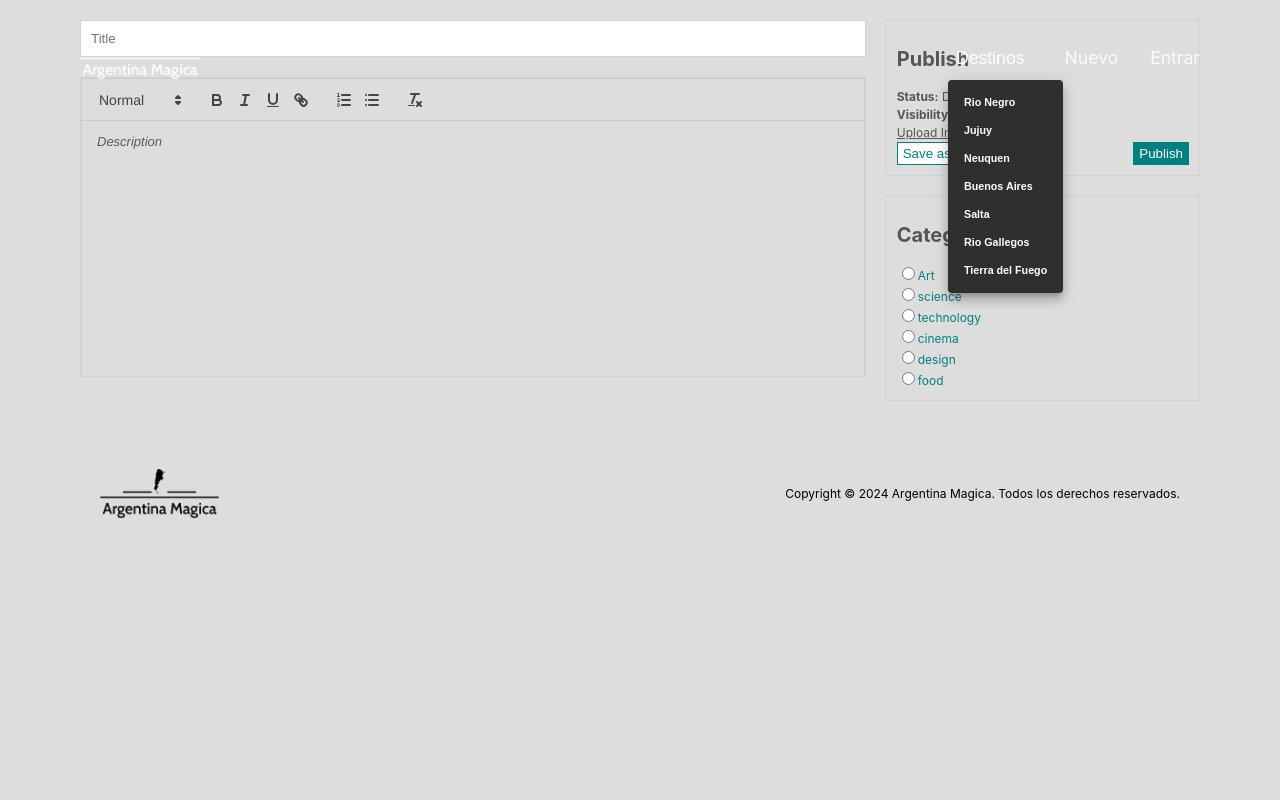
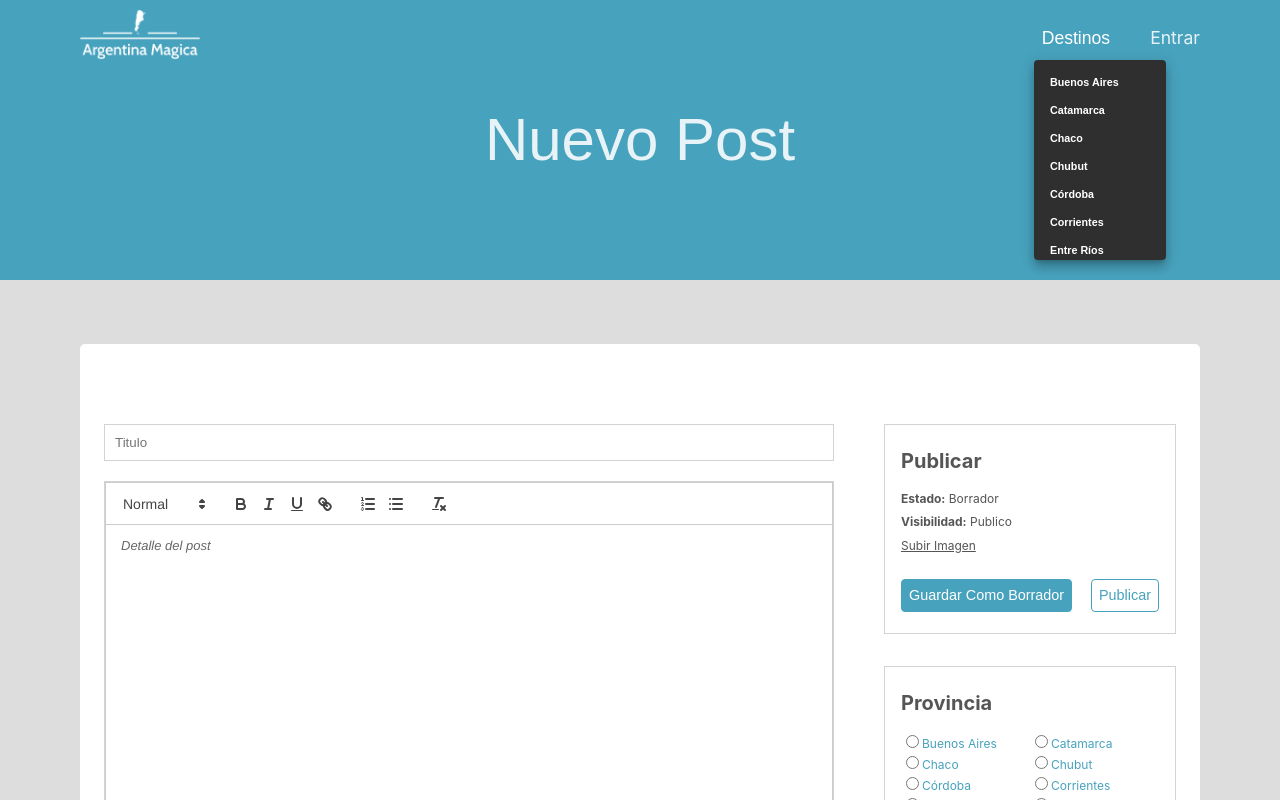
Before and after one commit to fcoronel89/blog, a React (Vite) app in the folder client/: page /write in a window 1280 px wide. Both pictures are taken after a click on the button "Destinos". Shown: the top 800 px of the page. Built offline with nearby package versions, Linux system fonts and the light colour scheme; no server answers.

Commit message:
refactor write post page and categories with new ones

```diff
--- a/client/src/components/Navbar/Navbar.jsx
+++ b/client/src/components/Navbar/Navbar.jsx
@@ -4,6 +4,7 @@
 import { AuthContext } from "../../context/authContext";
 import "./Navbar.scss";
 import { Box, Button, Menu, MenuItem, Fade } from "@mui/material";
+import { categories } from "../../utils/helpers";
 
 const Navbar = () => {
   const { currentUser, logout } = useContext(AuthContext);
@@ -57,38 +58,27 @@
             open={open}
             onClose={handleClose}
             TransitionComponent={Fade}
+            className="categories-menu"
           >
-            <MenuItem className="link" component={Link} to={"/?cat=art"}>
-              <h6>Rio Negro</h6>
-            </MenuItem>
-            <MenuItem className="link" component={Link} to={"/?cat=science"}>
-              <h6>Jujuy</h6>
-            </MenuItem>
-            <MenuItem className="link" component={Link} to={"/?cat=technology"}>
-              <h6>Neuquen</h6>
-            </MenuItem>
-            <MenuItem className="link" component={Link} to={"/?cat=cinema"}>
-              <h6>Buenos Aires</h6>
-            </MenuItem>
-            <MenuItem className="link" component={Link} to={"/?cat=design"}>
-              <h6>Salta</h6>
-            </MenuItem>
-            <MenuItem className="link" component={Link} to={"/?cat=food"}>
-              <h6>Rio Gallegos</h6>
-            </MenuItem>
-            <MenuItem className="link" component={Link} to={"/?cat=food"}>
-              <h6>Tierra del Fuego</h6>
-            </MenuItem>
+            {categories.map((category) => (
+              <MenuItem
+                className="link"
+                component={Link}
+                to={`/?cat=${category.id}`}
+                onClick={handleClose}
+              >
+                <h6>{category.description}</h6>
+              </MenuItem>
+            ))}
           </Menu>
-
-          <Link className="link" to={"/write"}>
-            Nuevo
-          </Link>
 
           {currentUser ? (
             <>
-            <span>{currentUser?.userName}</span>
-            <span onClick={logout}>Salir</span>
+              <Link className="link" to={"/write"}>
+                Nuevo
+              </Link>
+              <span>{currentUser?.userName}</span>
+              <span onClick={logout}>Salir</span>
             </>
           ) : (
             <Link className="link" to={"/login"}>
--- a/client/src/components/Navbar/Navbar.scss
+++ b/client/src/components/Navbar/Navbar.scss
@@ -62,3 +62,9 @@
     }
   }
 }
+
+.categories-menu {
+  .MuiPaper-root {
+    max-height: 200px;
+  }
+}
--- a/client/src/lib/validationSchemas.js
+++ b/client/src/lib/validationSchemas.js
@@ -1,4 +1,5 @@
 import { z } from "zod";
+import { categories } from "../utils/helpers";
 
 export const loginSchema = z.object({
   userName: z.string().min(1, "userName is required"),
@@ -17,18 +18,20 @@
   email: z.string().min(1, "email is required").email("email is invalid"),
 });
 
+const idArray = categories.map(province => province.id);
+
 export const postSchema = z.object({
   title: z.string().min(1, "title is required"),
   desc: z.string().min(1, "description is required").refine((value) => value.trim().length > 0, {
     message: "Please enter a valid description.",
   }),
   cat: z
-    .enum(["art", "science", "technology", "cinema", "design", "food"], "category is required")
+    .enum(idArray, "category is required")
     .refine((value) => !!value, {
       message: "Please select a valid option.",
     }),
   image: z.object({
-    file: z.unknown().refine((value) => value instanceof File, {
+    file: z.unknown().refine((value) => value instanceof File || value === undefined, {
       message: "Please select an image file.",
     }),
   }),
--- a/client/src/pages/Single.jsx
+++ b/client/src/pages/Single.jsx
@@ -3,7 +3,7 @@
 import Delete from "../img/delete.png";
 import { Link, useNavigate, useParams } from "react-router-dom";
 import Menu from "../components/Menu";
-import { getFormatedDateFromString } from "../utils/helpers";
+import { getCategoryById, getFormatedDateFromString } from "../utils/helpers";
 import { AuthContext } from "../context/authContext";
 import { useQuery } from "@tanstack/react-query";
 import { deletePost, getPost } from "../api/posts";
@@ -43,7 +43,6 @@
     }
   };
 
-  console.log(post);
   return (
     <>
       {isLoading && "Loading..."}
@@ -75,7 +74,7 @@
               </div>
               <BlogPost htmlContent={post.desc} />
             </div>
-            <Menu cat={post.category} />
+            <Menu cat={getCategoryById(post.category)} />
           </div>
         </>
       )}
--- a/client/src/pages/Write.jsx
+++ b/client/src/pages/Write.jsx
@@ -4,14 +4,24 @@
 import "react-quill/dist/quill.snow.css";
 import { Controller } from "react-hook-form";
 import useCreatePostForm from "../hooks/useCreatePostForm";
+import HeaderSection from "../components/UI/HeaderSection";
+import { Box, Button, Typography } from "@mui/material";
+import "./Write.scss";
+import { categories } from "../utils/helpers";
 
 const Write = () => {
   const { register, handleSubmit, errors, control } = useCreatePostForm();
 
   return (
-    <form className="add container" onSubmit={handleSubmit}>
+    <>
+      <HeaderSection cssClasses={"single-header"}>
+        <Typography variant="h2" component="h1">
+          Nuevo Post
+        </Typography>
+      </HeaderSection>
+      <form className="new-post container" onSubmit={handleSubmit}>
         <div className="content">
-        <input {...register("title")} type="text" placeholder="Title" />
+          <input {...register("title")} type="text" placeholder="Titulo" />
           {errors.title && <p className="error">{errors.title.message}</p>}
           <div className="editorContainer">
             <Controller
@@ -21,7 +31,7 @@
                 <ReactQuill
                   className="editor"
                   theme="snow"
-                placeholder="Description"
+                  placeholder="Detalle del post"
                   onChange={(value) => field.onChange(value)}
                   value={field.value}
                 />
@@ -32,15 +42,16 @@
         </div>
         <div className="menu">
           <div className="item">
-          <h1>Publish</h1>
+            <h1>Publicar</h1>
+            <Box display={"flex"} flexDirection={"column"} gap={0.7}>
               <span>
-            <b>Status:</b> Draft
+                <b>Estado:</b> Borrador
               </span>
               <span>
-            <b>Visibility:</b> Public
+                <b>Visibilidad:</b> Publico
               </span>
               <label className="file" htmlFor="image.file">
-            Upload Image
+                Subir Imagen
                 <Controller
                   name="image.file"
                   control={control}
@@ -57,120 +68,50 @@
                   <p className="error">{errors.image.file.message}</p>
                 )}
               </label>
+            </Box>
             <div className="buttons">
-            <button>Save as a draft</button>
-            <button type="submit">Publish</button>
+              <Button
+                variant="outlined"
+                size="small"
+                className="button button-draft"
+              >
+                Guardar como borrador
+              </Button>
+              <Button type="submit" className="button button-publish">
+                Publicar
+              </Button>
             </div>
           </div>
           <div className="item">
-          <h1>Category</h1>
-          <div className="cat">
-            <label htmlFor="art">
+            <h1>Provincia</h1>
+            <Box className="categories-container">
+              {categories.map((category) => (
+                <Box className="cat" key={category.id}>
+                  <label htmlFor={category.id}>
                     <Controller
                       control={control}
                       name="cat"
                       render={({ field }) => (
                         <input
                           type="radio"
-                    value="art"
-                    checked={field.value === "art"}
-                    onChange={() => field.onChange("art")}
+                          value={category.id}
+                          checked={field.value === category.id}
+                          onChange={() => field.onChange(category.id)}
                         />
                       )}
                     />
-              Art
+                    {category.description}
                   </label>
-          </div>
-          <div className="cat">
-            <label htmlFor="science">
-              <Controller
-                control={control}
-                name="cat"
-                render={({ field }) => (
-                  <input
-                    type="radio"
-                    value="science"
-                    checked={field.value === "science"}
-                    onChange={() => field.onChange("science")}
-                  />
-                )}
-              />
-              science
-            </label>
-          </div>
-          <div className="cat">
-            <label htmlFor="technology">
-              <Controller
-                control={control}
-                name="cat"
-                render={({ field }) => (
-                  <input
-                    type="radio"
-                    value="technology"
-                    checked={field.value === "technology"}
-                    onChange={() => field.onChange("technology")}
-                  />
-                )}
-              />
-              technology
-            </label>
-          </div>
-          <div className="cat">
-            <label htmlFor="cinema">
-              <Controller
-                control={control}
-                name="cat"
-                render={({ field }) => (
-                  <input
-                    type="radio"
-                    value="cinema"
-                    checked={field.value === "cinema"}
-                    onChange={() => field.onChange("cinema")}
-                  />
-                )}
-              />
-              cinema
-            </label>
-          </div>
-          <div className="cat">
-            <label htmlFor="design">
-              <Controller
-                control={control}
-                name="cat"
-                render={({ field }) => (
-                  <input
-                    type="radio"
-                    value="design"
-                    checked={field.value === "design"}
-                    onChange={() => field.onChange("design")}
-                  />
-                )}
-              />
-              design
-            </label>
-          </div>
-          <div className="cat">
-            <label htmlFor="food">
-              <Controller
-                control={control}
-                name="cat"
-                render={({ field }) => (
-                  <input
-                    type="radio"
-                    value="food"
-                    checked={field.value === "food"}
-                    onChange={() => field.onChange("food")}
-                  />
-                )}
-              />
-              food
-            </label>
-          </div>
+                </Box>
+              ))}
+            </Box>
+
             {errors.cat && <p className="error">{errors.cat.message}</p>}
           </div>
         </div>
         {errors.general && <p className="error">{errors.general.message}</p>}
       </form>
+    </>
   );
 };
 
--- /dev/null
+++ b/client/src/pages/Write.scss
@@ -0,0 +1,95 @@
+.new-post {
+  display: flex;
+  gap: 50px;
+  color: #000;
+  background: #fff;
+  padding: 5rem 1.5rem;
+  margin-top: 4rem;
+  border-radius: 5px;
+
+  .content {
+    flex: 5;
+    display: flex;
+    flex-direction: column;
+    gap: 20px;
+
+    input {
+      padding: 10px;
+      border: 1px solid lightgray;
+    }
+
+    .editorContainer {
+      height: 400px;
+      overflow: scroll;
+      border: 1px solid lightgray;
+
+      .editor {
+        height: 100%;
+        border: none;
+      }
+    }
+  }
+
+  .error {
+    color: red;
+  }
+
+  .menu {
+    flex: 2;
+    display: flex;
+    flex-direction: column;
+    gap: 2rem;
+
+    .item {
+      border: 1px solid lightgray;
+      padding: .5rem 1rem 1.3rem;
+      flex: 1;
+      display: flex;
+      flex-direction: column;
+      justify-content: space-between;
+      font-size: 12px;
+      color: #555;
+
+      h1 {
+        font-size: 20px;
+      }
+
+      .file {
+        text-decoration: underline;
+        cursor: pointer;
+      }
+
+      .buttons {
+        display: flex;
+        justify-content: space-between;
+        margin-top: 1.5rem;
+
+        .button {
+          padding: 3px 7px;
+          text-transform: capitalize;
+          font-size: 0.9rem;
+        }
+      }
+
+      .button-draft {
+        background-color: #47a2bd;
+        border: 1px solid #47a2bd;
+        color: white;
+      }
+      .button-publish {
+        border: 1px solid #47a2bd;
+        color: #47a2bd;
+      }
+    }
+  }
+
+  .categories-container {
+    display: flex;
+    flex-wrap: wrap;
+
+    .cat {
+        color: #47a2bd;
+        flex: 50%
+    }
+  }
+}
--- a/client/src/style.scss
+++ b/client/src/style.scss
@@ -109,94 +109,24 @@
       height: 50px;
     }
   }
+}
 
+::-webkit-scrollbar {
+  width: 12px;
+}
 
+::-webkit-scrollbar-thumb {
+  background-color: #555; /* Dark color for the thumb */
+  border-radius: 6px;
+}
 
-  .add {
-    display: flex;
-    margin-top: 20px;
-    gap: 20px;
+::-webkit-scrollbar-track {
+  background-color: #333; /* Dark color for the track */
+}
 
-    .content {
-      flex: 5;
-      display: flex;
-      flex-direction: column;
-      gap: 20px;
-
-      input {
-        padding: 10px;
-        border: 1px solid lightgray;
-      }
-
-      .editorContainer {
-        height: 300px;
-        overflow: scroll;
-        border: 1px solid lightgray;
-
-        .editor {
-          height: 100%;
-          border: none;
-        }
-      }
-    }
-
-    .error {
-      color: red;
-    }
-
-    .menu {
-      flex: 2;
-      display: flex;
-      flex-direction: column;
-      gap: 20px;
-
-      .item {
-        border: 1px solid lightgray;
-        padding: 10px;
-        flex: 1;
-        display: flex;
-        flex-direction: column;
-        justify-content: space-between;
-        font-size: 12px;
-        color: #555;
-
-        h1 {
-          font-size: 20px;
-        }
-
-        .file {
-          text-decoration: underline;
-          cursor: pointer;
-        }
-
-        .buttons {
-          display: flex;
-          justify-content: space-between;
-
-          :first-child {
-            cursor: pointer;
-            color: teal;
-            background-color: white;
-            border: 1px solid teal;
-            padding: 3px 5px;
-          }
-
-          :last-child {
-            cursor: pointer;
-            color: white;
-            background-color: teal;
-            border: 1px solid teal;
-            padding: 3px 5px;
-          }
-        }
-
-        .cat {
-          display: flex;
-          align-items: center;
-          gap: 2px;
-          color: teal;
-        }
-      }
-    }
-  }
+/* For Firefox */
+/* Note: As of my last knowledge update, Firefox has limited support for styling scrollbars */
+* {
+  scrollbar-color: #555 #333;
+  scrollbar-width: thin;
 }
--- a/client/src/utils/helpers.ts
+++ b/client/src/utils/helpers.ts
@@ -29,3 +29,33 @@
 
   return formattedDate;
 };
+
+export const categories = [
+  { id: "bue", description: "Buenos Aires" },
+  { id: "cat", description: "Catamarca" },
+  { id: "cha", description: "Chaco" },
+  { id: "chu", description: "Chubut" },
+  { id: "cba", description: "Córdoba" },
+  { id: "cor", description: "Corrientes" },
+  { id: "er", description: "Entre Ríos" },
+  { id: "for", description: "Formosa" },
+  { id: "juj", description: "Jujuy" },
+  { id: "lp", description: "La Pampa" },
+  { id: "lr", description: "La Rioja" },
+  { id: "men", description: "Mendoza" },
+  { id: "mis", description: "Misiones" },
+  { id: "nqn", description: "Neuquén" },
+  { id: "rio", description: "Río Negro" },
+  { id: "sal", description: "Salta" },
+  { id: "sj", description: "San Juan" },
+  { id: "sl", description: "San Luis" },
+  { id: "sc", description: "Santa Cruz" },
+  { id: "sf", description: "Santa Fe" },
+  { id: "sgo", description: "Santiago del Estero" },
+  { id: "tf", description: "Tierra del Fuego" },
+  { id: "tuc", description: "Tucumán" },
+];
+
+export const getCategoryById = (id: string) => {
+  return categories.find((category) => category.id === id);
+}
```
Also changed, not shown: client/src/components/Menu.jsx (+4 -4 lines), client/src/hooks/useCreatePostForm.js (+8 -3 lines). Lines whose indentation alone changed are shown as unchanged.
